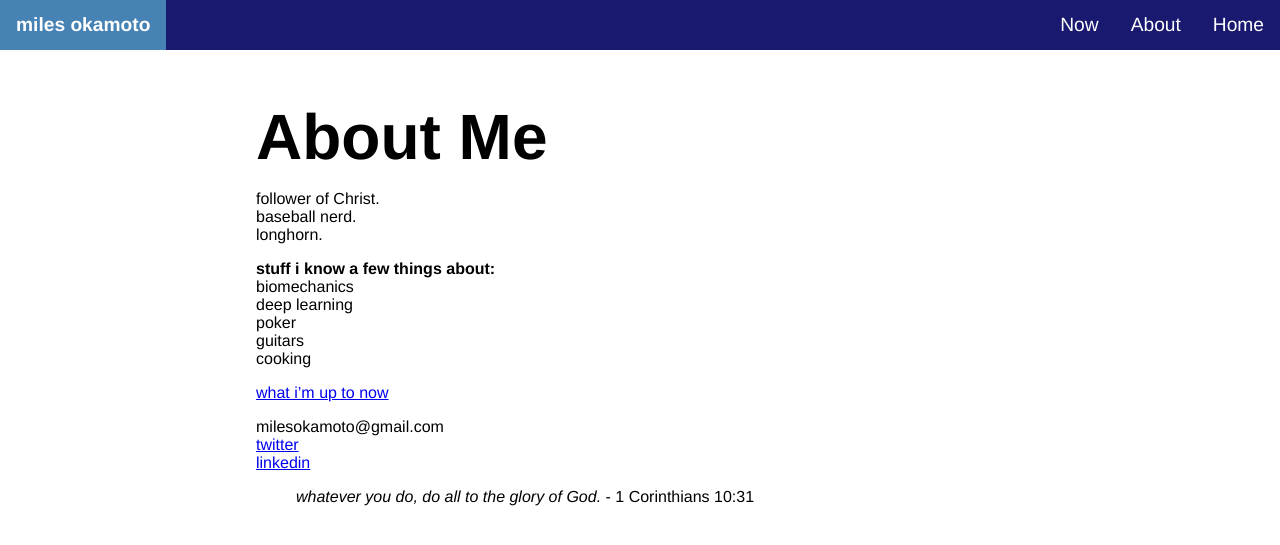
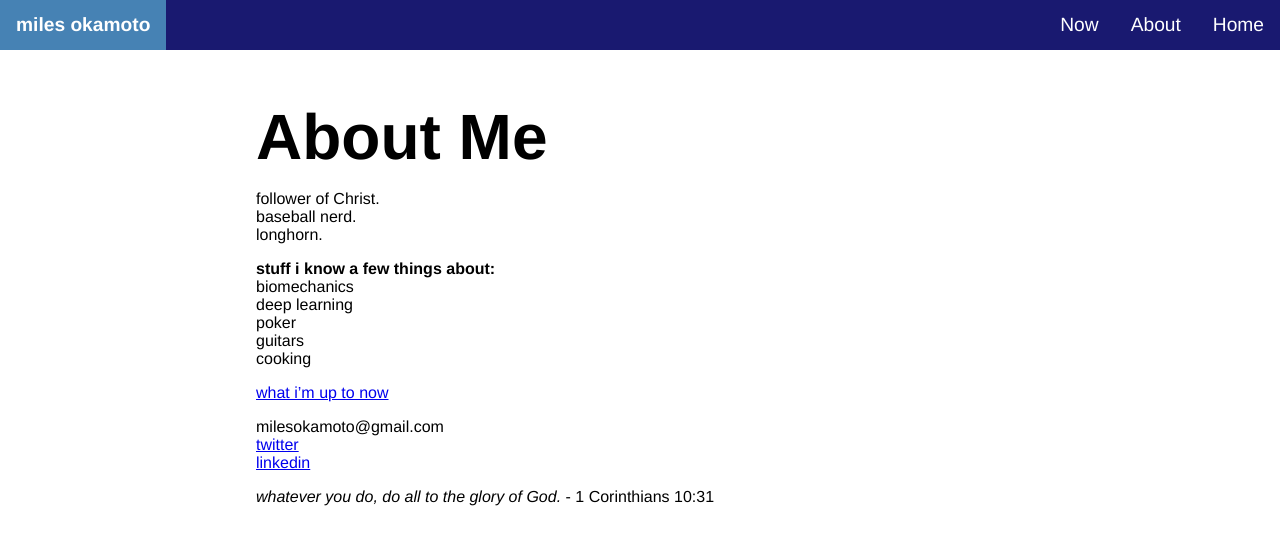
Before and after one commit to milesok/milesok.github.io, a Jekyll site: the page built from pages/about.md, in a window 1280 px wide. Shown: the top 545 px of the page. Built offline with Jekyll 4.4.1, drawn with Linux system fonts in a browser that asks for light colours; some web fonts are replaced.

```diff
--- a/pages/about.md
+++ b/pages/about.md
@@ -22,4 +22,4 @@ milesokamoto@gmail.com
 [linkedin](https://www.linkedin.com/in/miles-okamoto/)
 
 
-> *whatever you do, do all to the glory of God.* - 1 Corinthians 10:31
+*whatever you do, do all to the glory of God.* - 1 Corinthians 10:31
```
